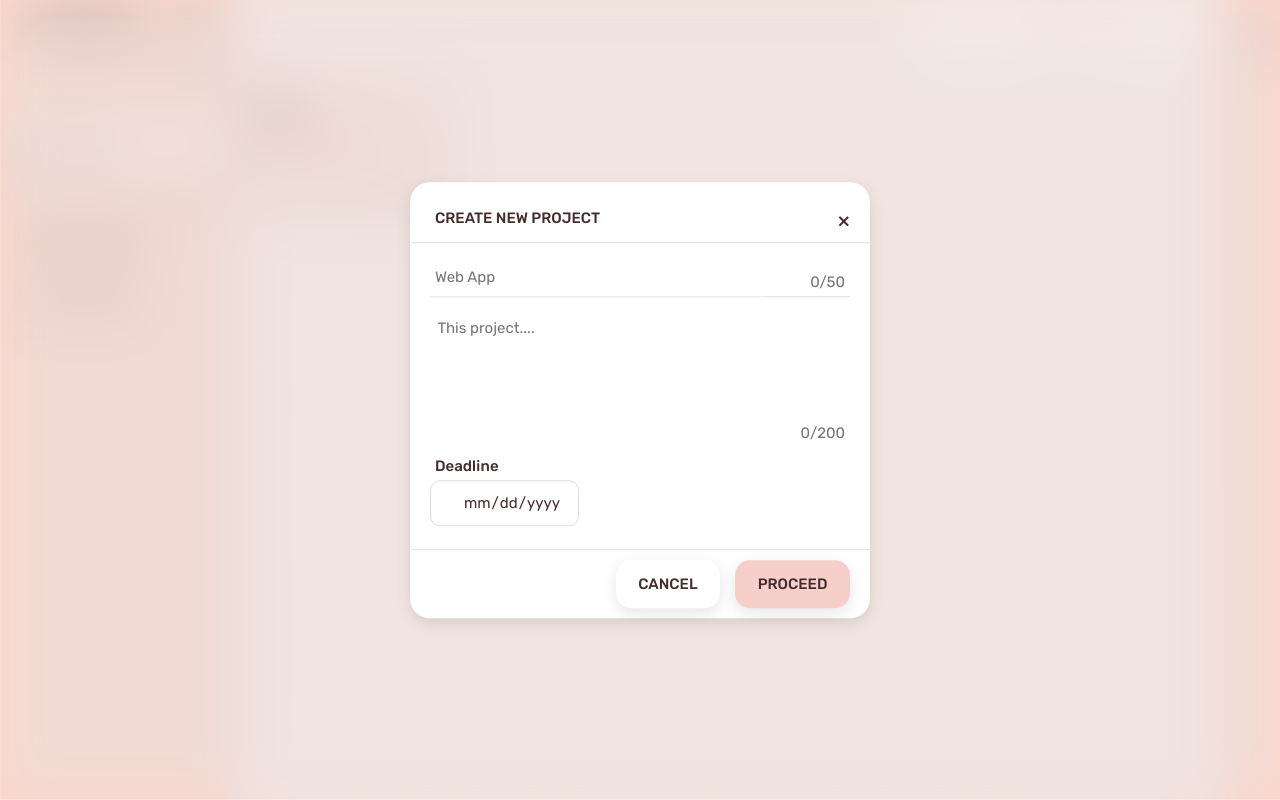
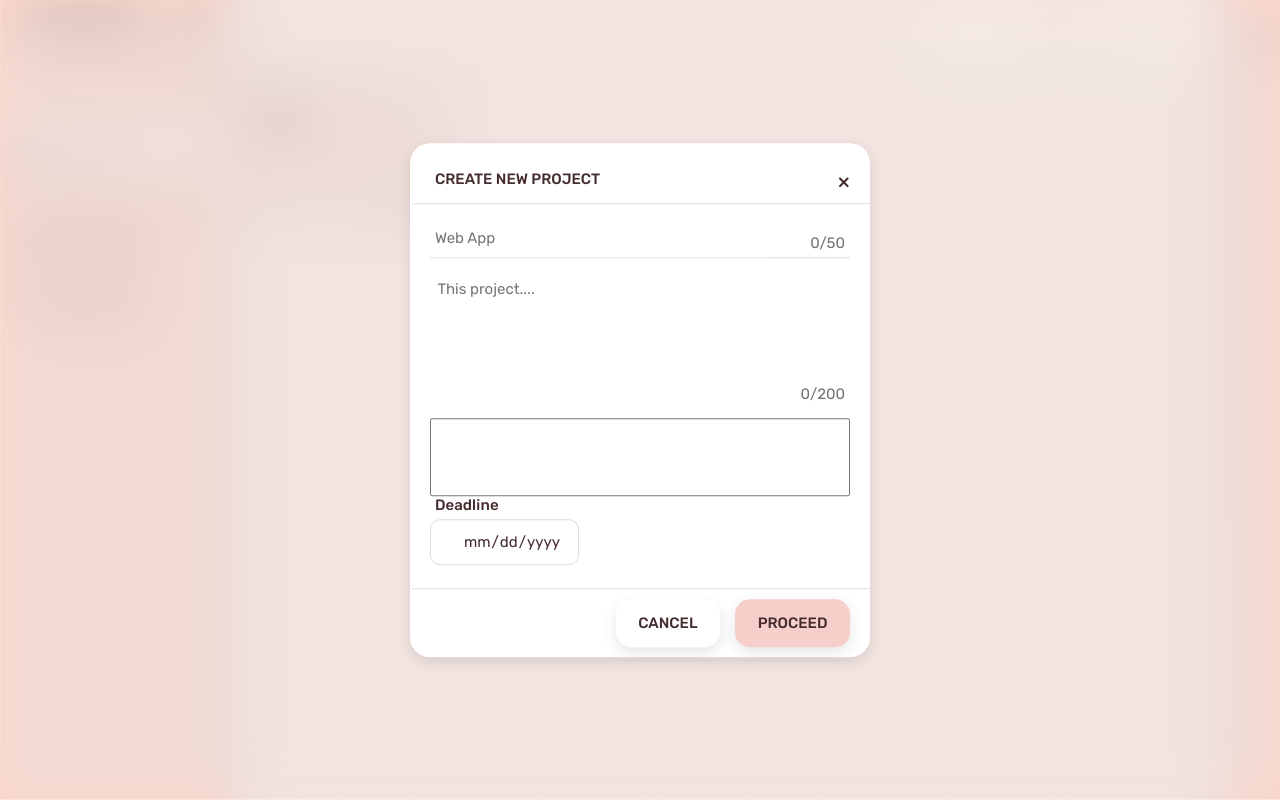
Before and after one commit to AceBurgundy/CS50X-Collab, a Flask app: page /add-project in a window 1280 px wide; the page is wider, and only the part inside the window is pictured. Run offline with Flask 3, Linux system fonts and the light colour scheme; a user stored in the database is signed in; lists and menus that the app fills with data are empty; some libraries are stand-ins or nearby versions.

Commit message:
Added section for collaborating with users

```diff
--- a/Tracker/projects/templates/projects/project-modal.html
+++ b/Tracker/projects/templates/projects/project-modal.html
@@ -42,6 +42,18 @@
                 <p class="counter-container" id="counter-for-description"><span>0</span>/200</p>
             </div>
 
+            <div class="input-field collaborate">
+                <!-- {# project description collaborate #} -->
+                <select name="collaborators" id="select-collaborators" class="select-collaborators" title="COLLABORATE" multiple>
+                    {% for user in users -%}
+                    <!-- {# loop through all users #} -->
+                    <option class="user" value="">{{ user }}</option>
+                    {%- endfor %}
+                </select>
+                <!-- {# holds all selected values of select-collaborators #} -->
+                <input type="hidden" name="select-collaborators-data" id="collaborators-data">
+            </div>
+
             <div class="input-field deadline">
                 <label class="form-label">Deadline</label>
                 <!-- project deadline input -->
```
